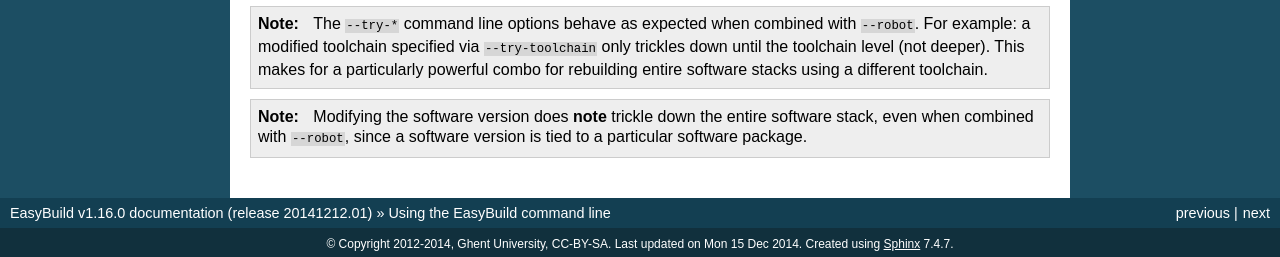
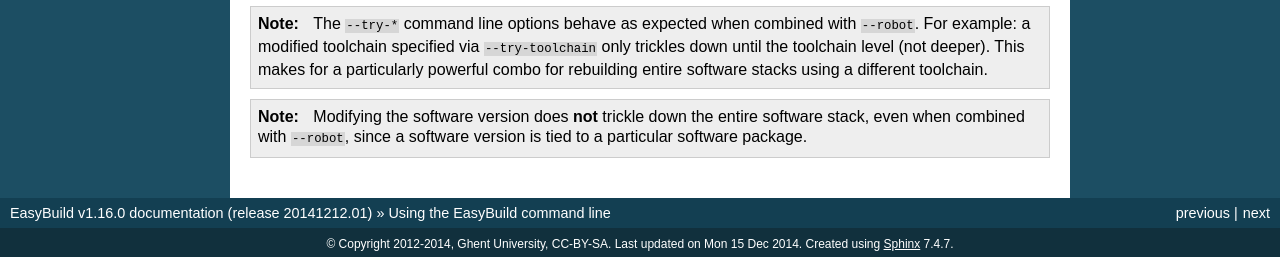
Before and after one commit to easybuilders/easybuild, a Sphinx documentation site: the page built from docs/Using_the_EasyBuild_command_line.rst, in a window 1280 px wide and 900 px high, scrolled down 8813 px. Shown: the part 640-897 px from the top of the window. Built offline with Sphinx 7.4.7, drawn with Linux system fonts in a browser that asks for light colours.

Commit message:
fix typo

```diff
--- a/docs/Using_the_EasyBuild_command_line.rst
+++ b/docs/Using_the_EasyBuild_command_line.rst
@@ -510,4 +510,4 @@ For example, to build and install WRF and its dependencies with a different tool
 
 .. note:: The ``--try-*`` command line options behave as expected when combined with ``--robot``. For example: a modified toolchain specified via ``--try-toolchain`` only trickles down until the toolchain level (not deeper). This makes for a particularly powerful combo for rebuilding entire software stacks using a different toolchain.
 
-.. note:: Modifying the software version does **note** trickle down the entire software stack, even when combined with ``--robot``, since a software version is tied to a particular software package.
+.. note:: Modifying the software version does **not** trickle down the entire software stack, even when combined with ``--robot``, since a software version is tied to a particular software package.
```
